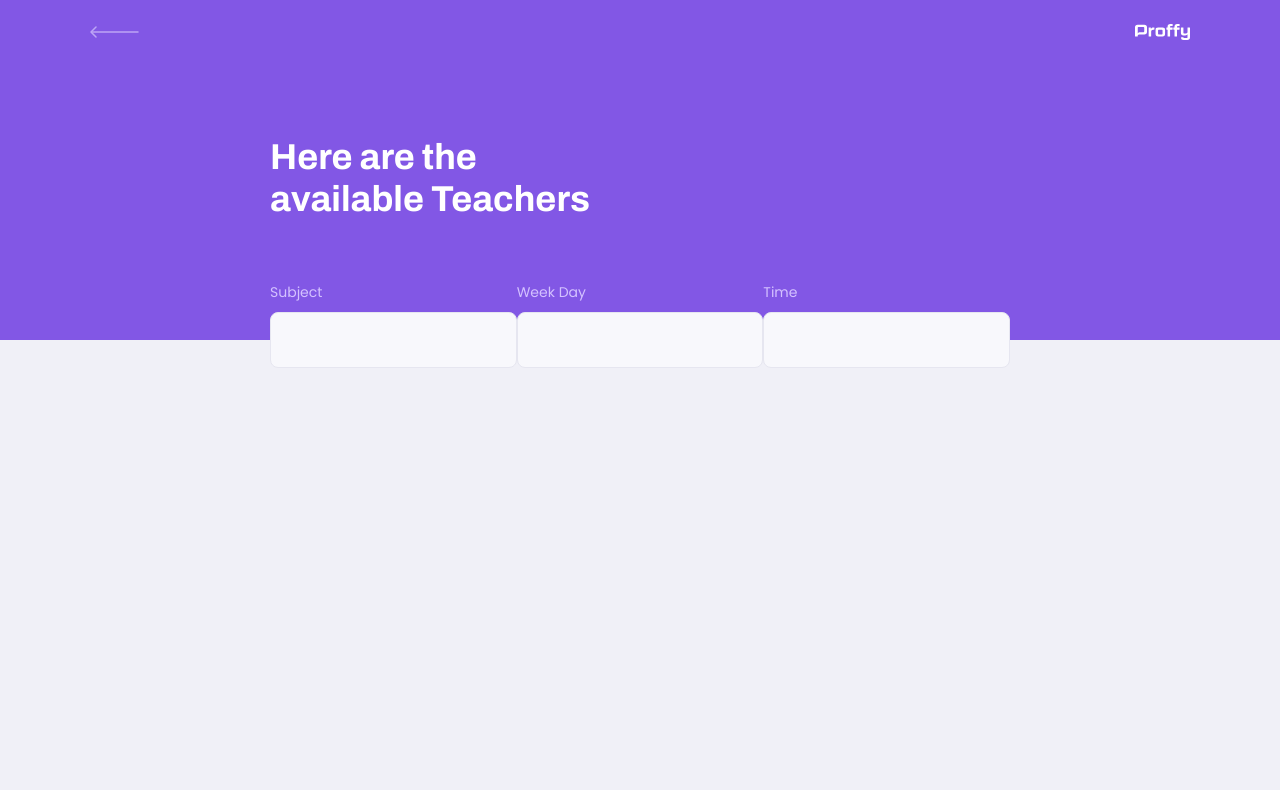
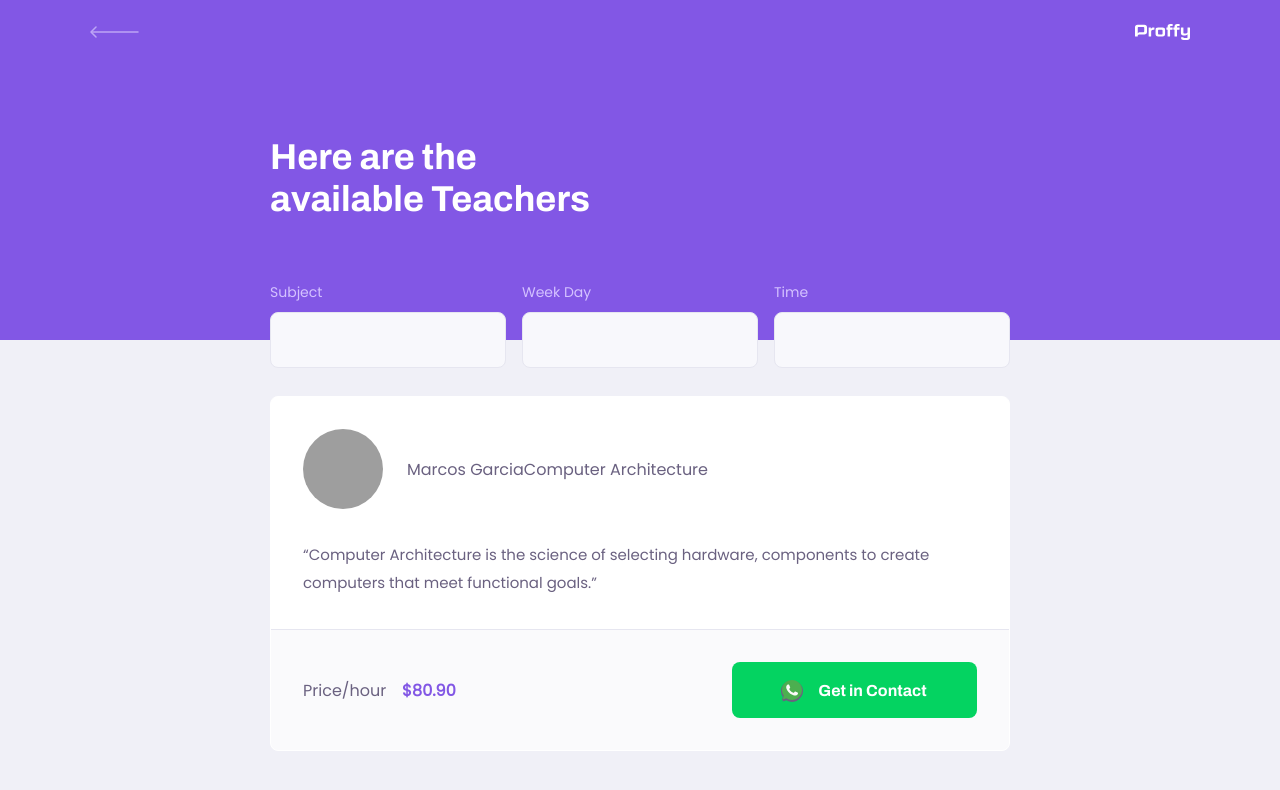
Before and after one commit to yamgarcia/Proffy, a React (Create React App) app in the folder web/: page /study in a window 1280 px wide. Shown: the top 790 px of the page. Built offline with nearby package versions, Linux system fonts and the light colour scheme; grey boxes are pictures that could not be loaded.

Commit message:
Teacher List style done

```diff
--- a/web/src/assets/styles/global.css
+++ b/web/src/assets/styles/global.css
@@ -48,6 +48,7 @@
 button,
 texarea {
   font: 500 1.6rem Poppins;
+  color: var(--color-text-base);
 }
 
 .container {
--- a/web/src/pages/TeacherList/index.tsx
+++ b/web/src/pages/TeacherList/index.tsx
@@ -1,6 +1,7 @@
 import React from "react";
 import "./styles.css";
 import PageHeader from "../../components/PageHeader";
+import whatsappIcon from "../../assets/images/icons/whatsapp.svg";
 
 const TeacherList: React.FC = () => {
   return (
@@ -22,6 +23,35 @@
             </div>
           </form>
         </PageHeader>
+
+        <main>
+          <article className='teacher-item'>
+            <header>
+              <img
+                src='https://avatars3.githubusercontent.com/u/46078084?s=460&u=b0ff170f13ccf75c5d168fea9f839188561fe461&v=4'
+                alt='Marcos Garcia'
+              />
+              <div>Marcos Garcia</div>
+              <span>Computer Architecture</span>
+            </header>
+
+            <p>
+              “Computer Architecture is the science of selecting hardware,
+              components to create computers that meet functional goals.”
+            </p>
+
+            <footer>
+              <p>
+                Price/hour
+                <strong>$80.90</strong>
+              </p>
+              <button type='button'>
+                <img src={whatsappIcon} alt='Contact-whatsapp' />
+                Get in Contact
+              </button>
+            </footer>
+          </article>
+        </main>
       </div>
     </>
   );
--- a/web/src/pages/TeacherList/styles.css
+++ b/web/src/pages/TeacherList/styles.css
@@ -49,6 +49,94 @@
   bottom: 0;
 }
 
+.page-teacher-list main {
+  margin: 3.2rem auto;
+  width: 90%;
+}
+
+.teacher-item {
+  background: var(--color-box-base);
+  border: 1px solid var(--color-box-base);
+  border-radius: 0.8rem;
+  margin-top: 2.4rem;
+  overflow: hidden;
+}
+
+.teacher-item header {
+  padding: 3.2rem 2rem;
+  display: flex;
+  align-items: center;
+}
+
+.teacher-item header img {
+  width: 8rem;
+  height: 8rem;
+  border-radius: 50%;
+}
+
+.teacher-item header div {
+  margin-left: 2.4rem;
+}
+
+.teacher-item header div strong {
+  font: 700 2.4rem Archivo;
+  display: block;
+  color: var(--color-text-title);
+}
+
+.teacher-item header div span {
+  font: 1.6rem;
+  display: block;
+  margin-top: 0.4rem;
+}
+
+/* " > " is used to style only the direct child */
+.teacher-item > p {
+  padding: 0 2rem;
+  font-size: 1.5rem;
+  line-height: 2.8rem;
+}
+
+.teacher-item footer {
+  padding: 3.2rem 2rem;
+  background: var(--color-box-footer);
+  border-top: 1px solid var(--color-line-in-white);
+  margin-top: 3.2rem;
+  display: flex;
+  align-items: center;
+  justify-content: space-between;
+}
+
+.teacher-item footer p strong {
+  color: var(--color-primary);
+  font-size: 1.6rem;
+  display: block;
+}
+
+.teacher-item footer button {
+  width: 20rem;
+  height: 5.6rem;
+  background: var(--color-secondary);
+  color: var(--color-button-text);
+  border: 0;
+  border-radius: 0.8rem;
+  cursor: pointer;
+  font: 700 1.4rem Archivo;
+  display: flex;
+  align-items: center;
+  justify-content: space-evenly;
+  transition: 0.2s;
+}
+
+.teacher-item footer button img {
+  filter: drop-shadow(0.1rem 0.1rem 0rem var(--color-text-base))
+    drop-shadow(-0.1rem 0.1rem 0rem var(--color-text-base));
+}
+
+.teacher-item footer button:hover {
+  background: var(--color-secondary-dark);
+}
+
 @media (min-width: 700px) {
   #page-teacher-list {
     max-width: 100%;
@@ -57,12 +145,43 @@
   #search-teachers {
     display: grid;
     grid-template-columns: repeat(3, 1fr);
-    columns: 16px;
+    column-gap: 16px;
     position: absolute;
     bottom: -28px;
   }
 
+  /* access an input-block that has another one after it */
   #search-teachers .input-block + .input-block {
     margin-top: 0;
   }
+
+  #page-teacher-list main {
+    padding: 3.2rem 0;
+    max-width: 740px;
+    margin: 0 auto;
+  }
+
+  .teacher-item header,
+  .teacher-item footer {
+    padding: 3.2rem;
+  }
+
+  .teacher-item > p {
+    padding: 0 3.2rem;
+  }
+
+  .teacher-item footer p strong {
+    display: initial;
+    margin-left: 1.6rem;
+  }
+
+  .teacher-item footer button {
+    width: 24.5rem;
+    font-size: 1.6rem;
+    justify-content: center;
+  }
+
+  .teacher-item footer button img {
+    margin-right: 1.6rem;
+  }
 }
--- a/web/src/pages/landing/styles.css
+++ b/web/src/pages/landing/styles.css
@@ -83,7 +83,6 @@
 
 .total-connections {
   font-size: 1.4rem;
-
   display: flex;
   align-items: center;
   justify-content: center;
```
Also changed, not shown: web/src/assets/images/icons/whatsapp.svg.
